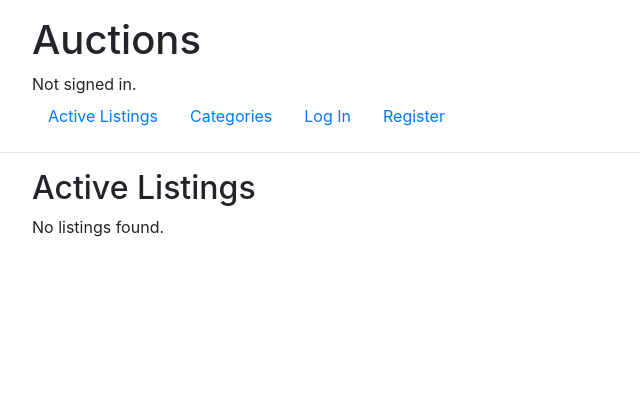
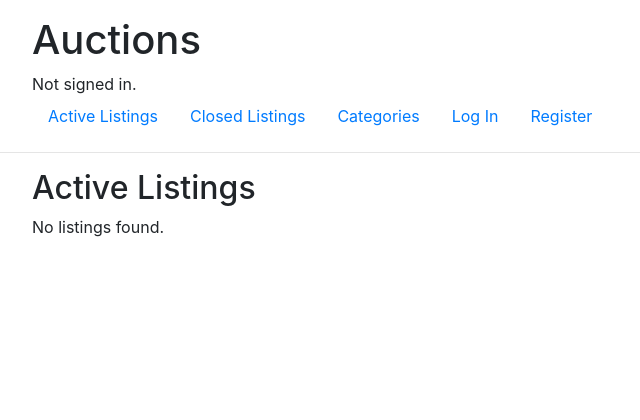
Before and after one commit to anlifi/django-commerce, a Django app: page / in a window 1280 px wide. Shown: the top 420 px of the page, without its empty margins (0-640 px from the left). Run offline with Django 3.2, Linux system fonts and the light colour scheme; data that the repository does not hold is empty; parts of the project's set-up code (start-up, migrations or seed data) failed here and were passed over.

Commit message:
Add closed listings and add winner field to listing model

```diff
--- a/auctions/models.py
+++ b/auctions/models.py
@@ -64,6 +64,7 @@ class Listing(models.Model):
     image_url = models.URLField(max_length=255, blank=True)
     category = models.ForeignKey(Category, on_delete=models.CASCADE, related_name="category_listings", blank=True, null=True, default=Category.objects.get_default_category)
     seller = models.ForeignKey(User, on_delete=models.CASCADE, related_name="seller_listings")
+    winner = models.ForeignKey(User, on_delete=models.CASCADE, related_name="winner_listings", default=None, null=True)
     closed = models.BooleanField(default=False)
     creation_date = models.DateTimeField(auto_now_add=True)
     update_date = models.DateTimeField(auto_now=True)
--- a/auctions/templates/auctions/index.html
+++ b/auctions/templates/auctions/index.html
@@ -5,7 +5,7 @@
     <!-- Success or error messages -->
     {% include "auctions/messages.html" %}
 
-    <h2>Active Listings</h2>
+    <h2>{% if closed %}Closed{% else %}Active{% endif %} Listings</h2>
 
     {% include "auctions/listing_rows.html" %}
 
--- a/auctions/templates/auctions/layout.html
+++ b/auctions/templates/auctions/layout.html
@@ -21,6 +21,9 @@
             <ul class="nav">
                 <li class="nav-item">
                     <a class="nav-link" href="{% url 'index' %}">Active Listings</a>
+                </li>
+                <li class="nav-item">
+                    <a class="nav-link" href="{% url 'closed' %}">Closed Listings</a>
                 </li>
                 <li class="nav-item">
                     <a class="nav-link" href="{% url 'categories' %}">Categories</a>
--- a/auctions/templates/auctions/listing_rows.html
+++ b/auctions/templates/auctions/listing_rows.html
@@ -10,13 +10,16 @@
             </div>
             <div class="col align-self-start">
                 <h3><a href="{% url 'listing' id=listing.pk %}">{{ listing.title }}</a></h3>
-                <p><b>Price:</b> ${{ listing.current_bid }}</p>
+                <p>Price: <b>${{ listing.current_bid }}</b></p>
                 <p>{{ listing.description }}</p>
                 <small>
                     <span class="text-muted">Created {{ listing.creation_date }}</span>
                     <br>
                     <span class="text-muted">Last Updated {{ listing.update_date }}</span>
                 </small>
+                {% if listing.winner %}
+                <p class="mt-3">Winner: <b>{{ listing.winner.username }}</b></p>
+                {% endif %}
             </div>
         </div>
 
--- a/auctions/urls.py
+++ b/auctions/urls.py
@@ -6,6 +6,7 @@ urlpatterns = [
     path("", views.index, name="index"),
     path("categories", views.categories, name="categories"),
     path("categories/<int:category_id>", views.category, name="category"),
+    path("closed", views.closed, name="closed"),
     path("create", views.create, name="create"),
     path("listings/<int:id>", views.listing, name="listing"),
     path("listings/<int:id>/add", views.addWatchlist, name="add"),
--- a/auctions/views.py
+++ b/auctions/views.py
@@ -173,6 +173,14 @@ def close(request, id):
 
         # Close auction
         listing.closed = True
+
+        # Check if bids exist
+        if Bid.objects.filter(listing=listing):
+            # Get highest bidder and save as winner
+            highest_bidder = Bid.objects.filter(listing=listing).order_by("-bid_amount").first().bidder
+            listing.winner = highest_bidder
+
+        # Save changes
         listing.save()
 
         # Show success message and return listing page
@@ -183,6 +191,15 @@ def close(request, id):
     return render(request, "auctions/error.html", {
         "code": 405,
         "message": "GET method not allowed."
+    })
+
+
+def closed(request):
+    # Get all closed listings, last updated first
+    listings = Listing.objects.filter(closed=True).order_by("-update_date")
+    return render(request, "auctions/index.html", {
+        "listings": listings,
+        "closed": True
     })
 
 
```
Also changed, not shown: auctions/migrations/0011_listing_winner_alter_listing_category.py (added), auctions/migrations/0012_alter_listing_category.py (added).
